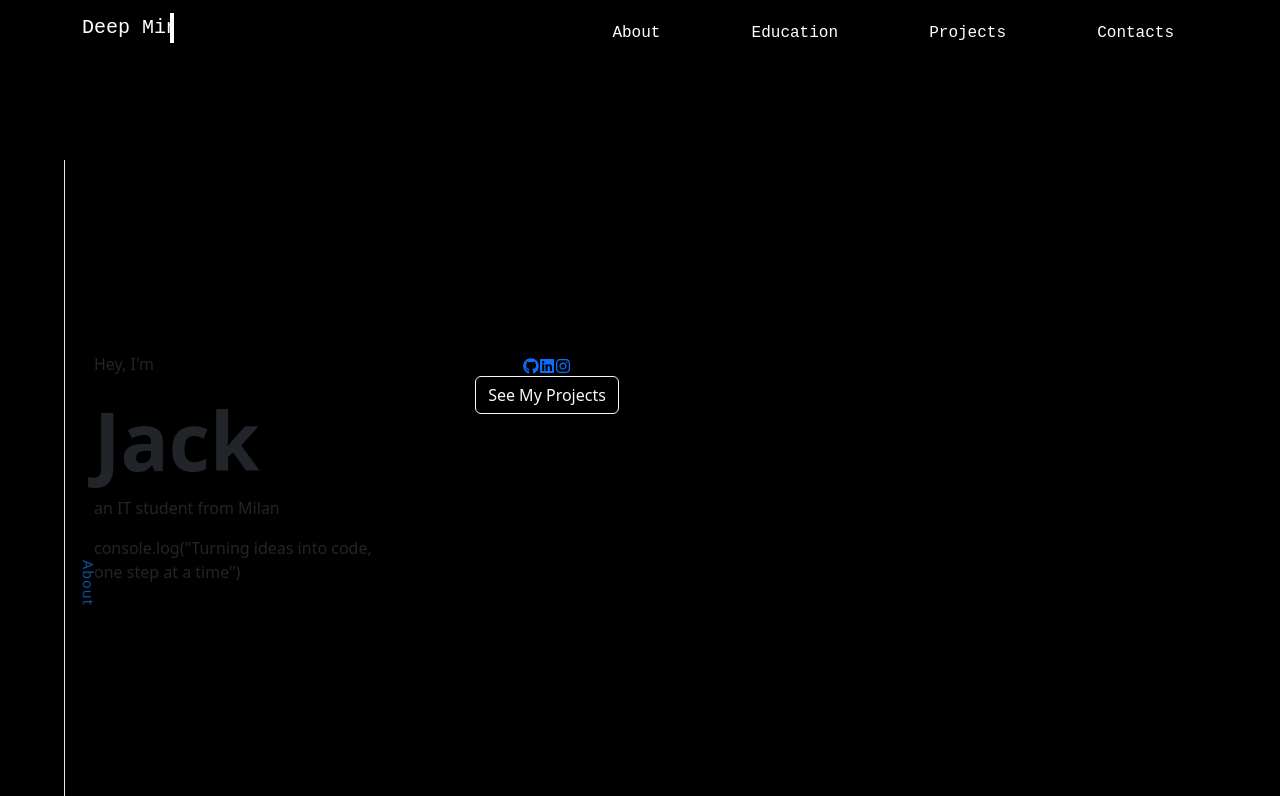
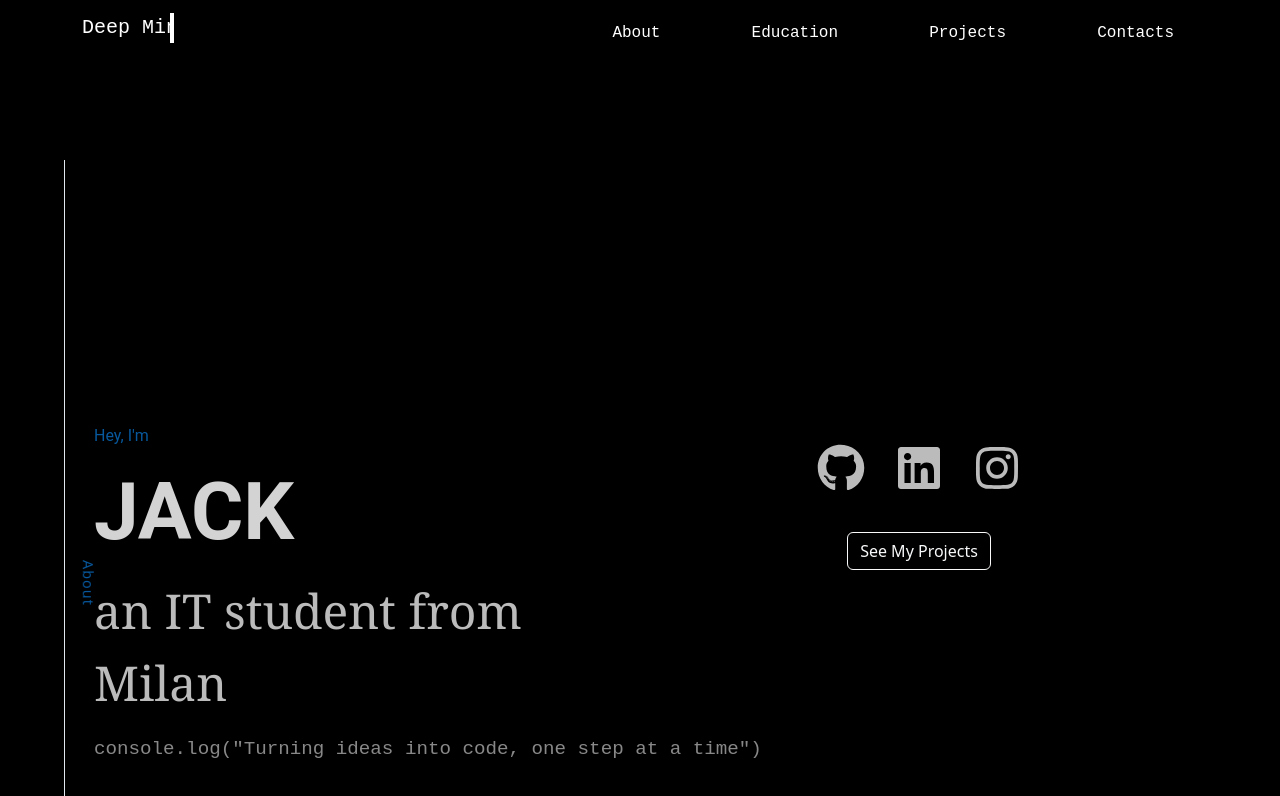
Before and after one commit to comitanigiacomo/deep_mind, a React (Vite) app: page / in a window 1280 px wide. Shown: the top 796 px of the page. Built offline with nearby package versions, Linux system fonts and the light colour scheme.

Commit message:
style: enhance About page layout and add contact icons with button

```diff
--- a/src/pages/About.css
+++ b/src/pages/About.css
@@ -1,21 +1,123 @@
 
+/* Sfondo e layout */
+#about {
+  background-color: black;
+  color: #d3d3d3; /* Grigio chiaro per il testo */
+  padding-top: 100px; /* Per lasciare spazio al navbar fisso */
+}
+
+/* Layout con contenuto a sinistra */
+.about-container {
+  color: #d3d3d3; /* Impostiamo il testo di colore grigio chiaro per contrastare con lo sfondo scuro */
+  background-color: transparent; /* Sfondo trasparente */
+  padding-top: 100px; /* Per lasciare spazio al navbar fisso */
+}
+
+/* Animazione fade-in */
 .fade-in {
-  animation: fadeIn 1s ease-in forwards;
+  animation: fadeIn 1s ease-in-out;
 }
 
 @keyframes fadeIn {
-  from {
-    opacity: 0;
-    transform: translateY(20px);
+  0% { opacity: 0; }
+  100% { opacity: 1; }
+}
+
+/* Testo "Hey, I'm" più piccolo */
+.small-text {
+  font-family: 'Roboto', sans-serif;
+  font-size: 1rem;
+  color: #07589D; /* Grigio medio per la frase "Hey, I'm" */
+}
+
+/* Titolo "Jack" */
+h1 {
+  font-family: 'Roboto', sans-serif;
+  font-weight: bold;
+  font-size: 5rem; /* Grande per il nome */
+  color: #d3d3d3; /* Colore grigio chiaro per il nome */
+  text-transform: uppercase;
+}
+
+/* "An IT student from Milan" con la stessa dimensione di Jack */
+.medium-text {
+  font-family: 'Georgia', serif;
+  font-size: 3rem; /* La stessa dimensione del nome per uniformità */
+  color: #bbb; /* Grigio chiaro ma più scuro rispetto a "Jack" */
+  margin-top: 15px;
+}
+
+/* Sezione di codice o simboli */
+.code-snippet p {
+  font-family: 'Courier New', monospace;
+  font-size: 1.2rem;
+  color: #888; /* Grigio medio per il codice */
+  margin: 10px 0;
+  white-space: nowrap;
+}
+
+/* Media queries per ottimizzazione */
+@media (max-width: 768px) {
+  h1 {
+    font-size: 3rem; /* Ottimizza la dimensione del titolo per dispositivi mobili */
   }
-  to {
-    opacity: 1;
-    transform: translateY(0);
+
+  .small-text {
+    font-size: 1rem;
+  }
+
+  .medium-text {
+    font-size: 2rem; /* Riduce la dimensione del testo in base alla larghezza dello schermo */
+  }
+
+  .code-snippet p {
+    font-size: 1rem;
   }
 }
 
+
+/* Layout con contenuto a sinistra */
 .about-container {
-  min-height: 100vh;
+  color: #d3d3d3; /* Impostiamo il testo di colore grigio chiaro per contrastare con lo sfondo scuro */
+  background-color: transparent; /* Sfondo trasparente */
+  padding-top: 100px; /* Per lasciare spazio al navbar fisso */
+}
+
+/* Colonna per le icone e il bottone */
+.contact-icons {
   display: flex;
-  align-items: center;
+  justify-content: center; /* Centra le icone orizzontalmente */
+  gap: 30px; /* Maggiore distanza tra le icone */
+  margin-top: 20px;
 }
+
+.icon {
+  font-size: 3rem; /* Aumenta la dimensione delle icone */
+  color: #bbb; /* Colore grigio di default */
+  transition: color 0.3s ease;
+}
+
+.icon:hover {
+  color: #07589D; /* Colore blu quando ci si passa sopra */
+}
+
+/* Bottone "See My Projects" */
+.minimal-btn {
+  background: none;
+  border: 1px solid #888; /* Colore grigio chiaro */
+  color: #888;
+  padding: 15px 25px; /* Più spazio nel bottone */
+  font-size: 1.2rem;
+  cursor: pointer;
+  border-radius: 30px;
+  transition: all 0.3s ease;
+  margin-top: 40px; /* Più spazio sopra il bottone */
+  display: block; /* Per fare in modo che il bottone venga visualizzato come blocco e allineato sotto le icone */
+  margin-left: auto; /* Allinea il bottone a destra */
+  margin-right: 0; /* Allinea il bottone a destra */
+}
+
+.minimal-btn:hover {
+  background-color: #888; /* Colore grigio scuro */
+  color: #fff; /* Colore testo bianco */
+}
```
